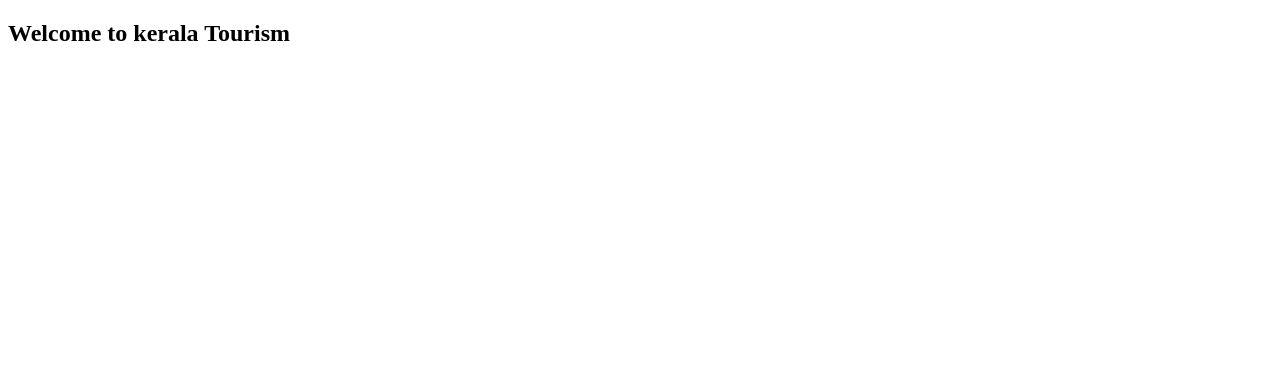
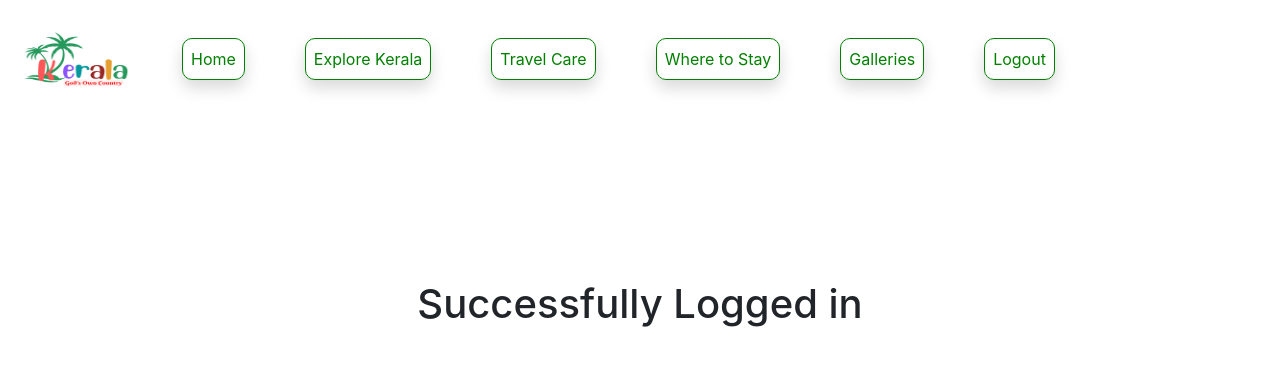
Before and after one commit to shmrmhmdm/Keralatourism, a plain HTML site: page LoginHome.html in a window 1280 px wide. Drawn offline with nearby package versions, Linux system fonts and the light colour scheme.

Commit message:
Logged Page Updated

```diff
--- a/LoginHome.html
+++ b/LoginHome.html
@@ -4,9 +4,36 @@
     <meta charset="UTF-8">
     <meta http-equiv="X-UA-Compatible" content="IE=edge">
     <meta name="viewport" content="width=device-width, initial-scale=1.0">
-    <title>Your Profile Page</title>
+    <title>Kerala Tourism</title>
+    <link rel="stylesheet" href="Style/style.css">
+    <link rel="stylesheet" href="https://cdn.jsdelivr.net/npm/bootstrap@4.5.3/dist/css/bootstrap.min.css" integrity="sha384-TX8t27EcRE3e/ihU7zmQxVncDAy5uIKz4rEkgIXeMed4M0jlfIDPvg6uqKI2xXr2" crossorigin="anonymous">
+    <script src="https://cdn.jsdelivr.net/npm/bootstrap@4.5.3/dist/js/bootstrap.bundle.min.js" integrity="sha384-ho+j7jyWK8fNQe+A12Hb8AhRq26LrZ/JpcUGGOn+Y7RsweNrtN/tE3MoK7ZeZDyx" crossorigin="anonymous"></script>
+    <link rel="stylesheet" href="./Style/StyleLogin.css">
 </head>
 <body>
-    <h2>Welcome to kerala Tourism</h2>
+  <!-- Header Started -->
+    <header>
+            <nav class="navbar navbar-expand-lg navbar-blue bg-blue fixed-top" id="navi">
+            <a class="navbar-brand"><img src="Images/K erala.png" alt="logo" class="rounded-circle" id="logo"></a>
+            <button class="navbar-toggler" type="button" data-toggle="collapse" data-target="#navbarNavAltMarkup" aria-controls="navbarNavAltMarkup" aria-expanded="false" aria-label="Toggle navigation">
+              <span class="navbar-toggler-icon"></span>
+            </button>
+            <div class="headLink">
+            <div class="collapse navbar-collapse" id="navbarNavAltMarkup">
+              <div class="navbar-nav nav">
+                <a class="nav-link active shadow" href="index.html">Home <span class="sr-only">(current)</span></a>
+                <a class="nav-link shadow" href="index.html">Explore Kerala</a>
+                <a class="nav-link shadow" href="#" >Travel Care</a>
+                <a class="nav-link shadow" href="#" >Where to Stay</a>
+                <a class="nav-link shadow" href="#" >Galleries</a>
+                <a class="nav-link shadow" href="login.html">Logout</a>
+              </div>
+              </div>
+            </div>
+          </nav>
+
+    </header>
+<h1 id="login-head">Successfully Logged in</h1>
+
 </body>
 </html>
--- /dev/null
+++ b/Style/StyleLogin.css
@@ -0,0 +1,4 @@
+#login-head{
+    margin-top: 7em;
+    text-align: center;
+}
--- a/loginvalid.js
+++ b/loginvalid.js
@@ -22,10 +22,10 @@ function validate(){
           else {
                error.innerHTML="Invalid Email address";
                error.style.color="red";
-
                return false;
               }
 // Email Validation END Here//
+
 // When the user clicks on the password field, show the message box
 myInput.onfocus = function() {
     document.getElementById("message").style.display = "block";
@@ -77,4 +77,5 @@ myInput.onfocus = function() {
       length.classList.add("invalid");
     }
   }
+
 }
```
Also changed, not shown: gallery.html (+1 -3 lines), login.html (+1 -0 lines).
